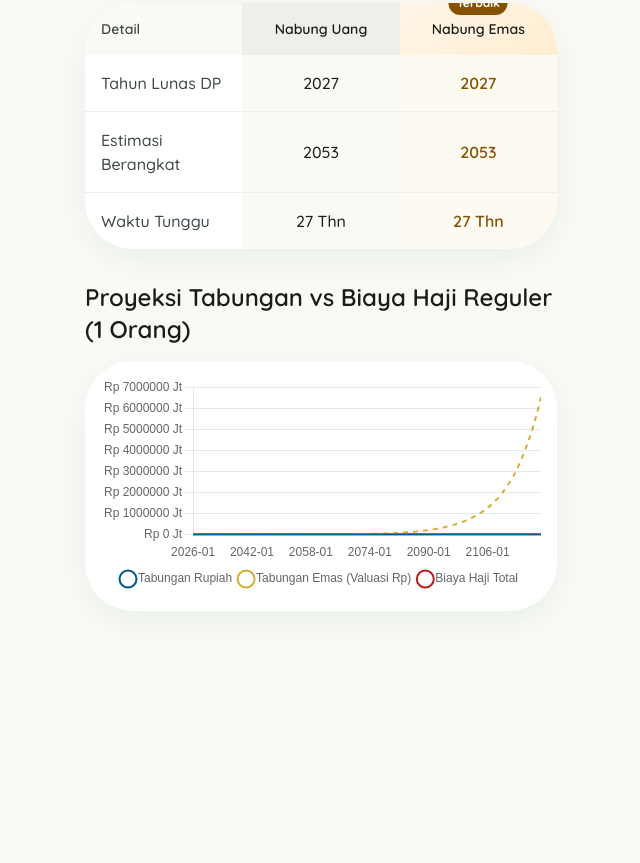
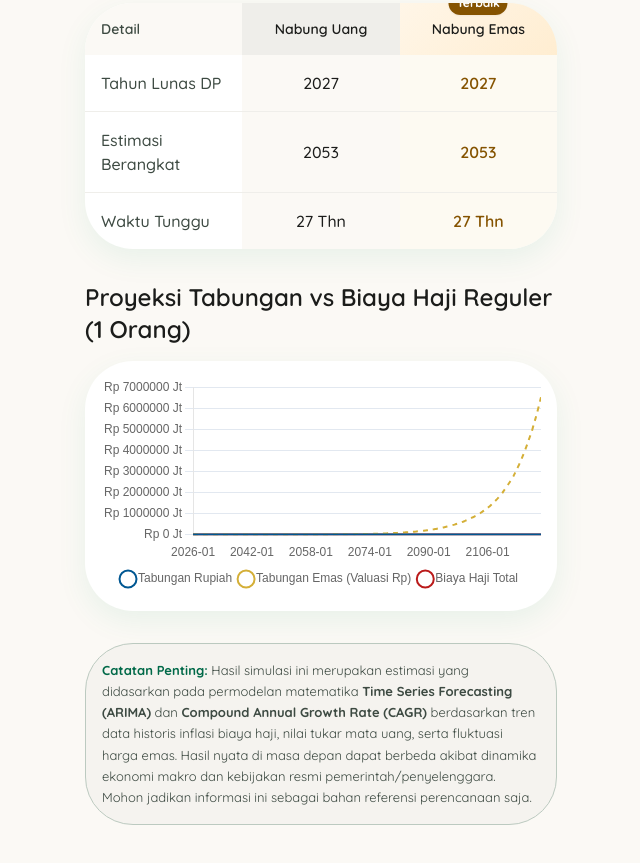
Before and after one commit to irfanwk/Simulasi-Tabungan-Haji, a plain HTML site: page index.html in a window 1280 px wide. Shown: the part 942-1805 px from the top of the page, without its empty margins (319-959 px from the left). Before the commit the page ends 1653 px from the top, so only its background shows below. Drawn offline with nearby package versions, Linux system fonts and the light colour scheme.

Commit message:
feat: add disclaimer note for mathematical modeling

```diff
--- a/index.html
+++ b/index.html
@@ -221,6 +221,13 @@
         </div>
     </section>
 
+    <!-- Disclaimer Note -->
+    <section class="mt-8 mb-6 p-4 bg-surface-container-low border border-outline-variant rounded-xl">
+        <p class="font-body-md text-[13px] text-on-surface-variant leading-relaxed">
+            <strong class="text-primary font-bold">Catatan Penting:</strong> Hasil simulasi ini merupakan estimasi yang didasarkan pada permodelan matematika <strong>Time Series Forecasting (ARIMA)</strong> dan <strong>Compound Annual Growth Rate (CAGR)</strong> berdasarkan tren data historis inflasi biaya haji, nilai tukar mata uang, serta fluktuasi harga emas. Hasil nyata di masa depan dapat berbeda akibat dinamika ekonomi makro dan kebijakan resmi pemerintah/penyelenggara. Mohon jadikan informasi ini sebagai bahan referensi perencanaan saja.
+        </p>
+    </section>
+
 </main>
 
 <script src="chart-config.js"></script>
```
